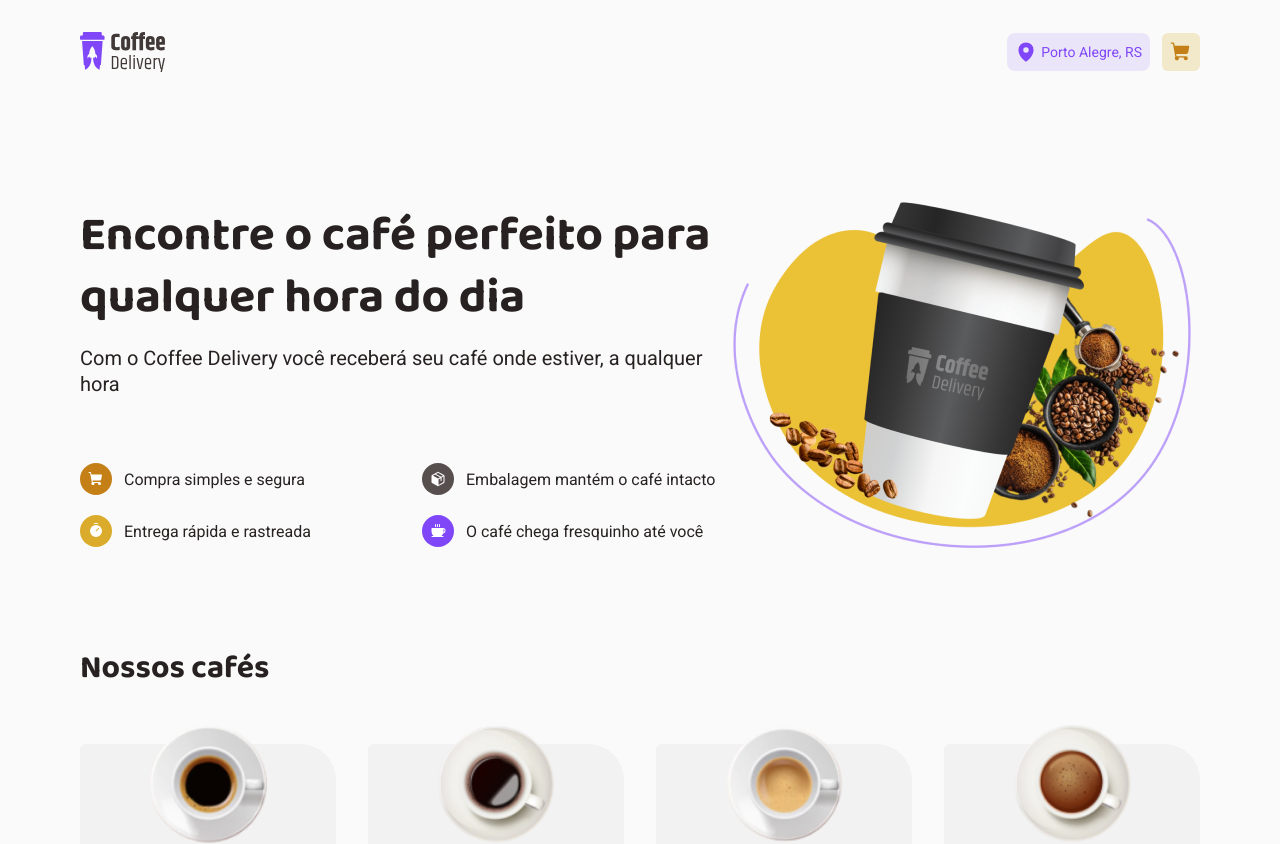
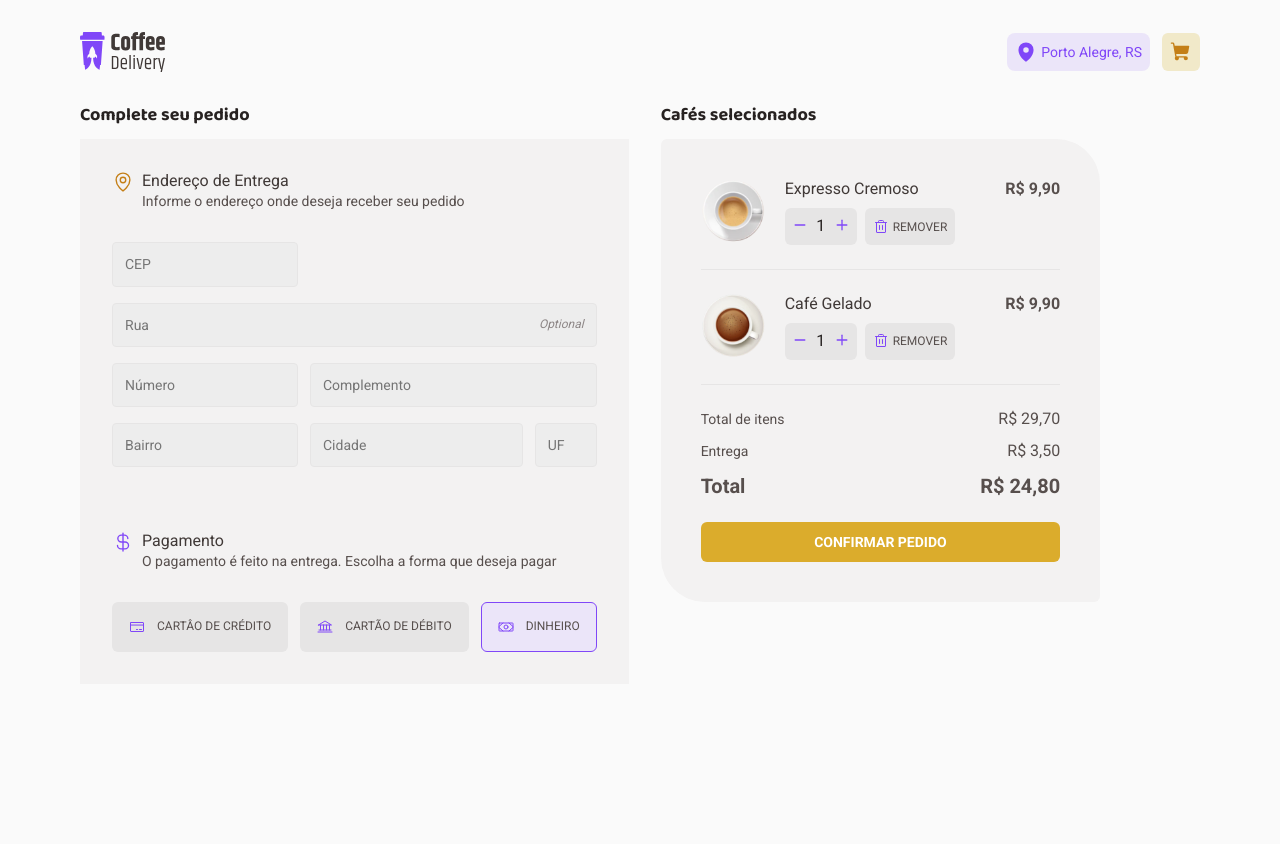
Before and after one commit to allan-verde/desafio02-trilha-reactjs, a React (Vite) app: page /checkout in a window 1280 px wide. Shown: the top 844 px of the page. Built offline with nearby package versions, Linux system fonts and the light colour scheme.

Commit message:
feat: added react-router-dom lib

```diff
--- a/package.json
+++ b/package.json
@@ -13,6 +13,7 @@
     "phosphor-react": "^1.4.1",
     "react": "^18.2.0",
     "react-dom": "^18.2.0",
+    "react-router-dom": "^6.15.0",
     "styled-components": "^6.0.7"
   },
   "devDependencies": {
--- a/src/App.tsx
+++ b/src/App.tsx
@@ -3,14 +3,16 @@
 import { defaultTheme } from './styles/themes/default'
 import { GlobalStyle } from './styles/global'
 
-import { Checkout } from './pages/Checkout'
-import { Home } from './pages/Home'
+import { BrowserRouter } from 'react-router-dom'
+import { Router } from './Router'
 
 export function App() {
   return (
-    <ThemeProvider theme={defaultTheme}>
-      <Home />
-      <GlobalStyle />
-    </ThemeProvider>
+    <BrowserRouter>
+      <ThemeProvider theme={defaultTheme}>
+        <Router />
+        <GlobalStyle />
+      </ThemeProvider>
+    </BrowserRouter>
   )
 }
--- /dev/null
+++ b/src/Router.tsx
@@ -0,0 +1,15 @@
+import { Route, Routes } from 'react-router-dom'
+import { Home } from './pages/Home'
+import { Checkout } from './pages/Checkout'
+import { DefaultLayout } from './layouts/DefaultLayout'
+
+export function Router() {
+  return (
+    <Routes>
+      <Route path="/" element={<DefaultLayout />}>
+        <Route path="/" element={<Home />} />
+        <Route path="/checkout" element={<Checkout />} />
+      </Route>
+    </Routes>
+  )
+}
--- a/src/components/Cart/index.tsx
+++ b/src/components/Cart/index.tsx
@@ -4,13 +4,14 @@
 
 interface CartProps {
   value?: number
+  onClick?: () => void
 }
 
-export function Cart({ value=0 }: CartProps) {
+export function Cart({ value=0, onClick }: CartProps) {
   const theme = useTheme()
 
   return (
-    <Container>
+    <Container onClick={onClick}>
 
       {value > 0 && (
         <div><span>{value}</span></div>
--- a/src/components/Header/index.tsx
+++ b/src/components/Header/index.tsx
@@ -1,3 +1,5 @@
+import { useNavigate } from 'react-router-dom'
+
 import { MapPin } from 'phosphor-react'
 import logoImg from '../../assets/logo.svg'
 
@@ -7,10 +9,19 @@
 
 export function Header() {
   const theme = useTheme()
+  const navigate = useNavigate()
+
+  function handleNavitationToCheckout() {
+    navigate('/checkout')
+  }
+
+  function handleNavigationGoHome() {
+    navigate('/')
+  }
 
   return (
     <Container>
-      <img src={logoImg} alt="" />
+      <img src={logoImg} alt="" onClick={handleNavigationGoHome} />
 
       <Actions>
         <Location>
@@ -18,7 +29,7 @@
           <p>Porto Alegre, RS</p>
         </Location>
 
-        <Cart value={0} />
+        <Cart value={0} onClick={handleNavitationToCheckout} />
       </Actions>
     </Container>
   )
--- a/src/components/Header/styles.ts
+++ b/src/components/Header/styles.ts
@@ -14,6 +14,10 @@
   top: 0;
 
   background-color: ${({ theme }) => theme['gray-900']};
+
+  img {
+    cursor: pointer;
+  }
 `
 
 export const Actions = styled.div`
--- /dev/null
+++ b/src/layouts/DefaultLayout/index.tsx
@@ -0,0 +1,12 @@
+import { Outlet } from 'react-router-dom'
+import { Header } from '../../components/Header'
+import { LayoutContainer } from './styles'
+
+export function DefaultLayout() {
+  return (
+    <LayoutContainer>
+      <Header />
+      <Outlet />
+    </LayoutContainer>
+  )
+}
--- /dev/null
+++ b/src/layouts/DefaultLayout/styles.ts
@@ -0,0 +1,9 @@
+import { styled } from "styled-components";
+
+export const LayoutContainer = styled.div`
+  max-width: 70rem;
+  min-height: 100vh;
+  margin: 0 auto 9rem;
+  display: flex;
+  flex-direction: column;
+`;
--- a/src/pages/Checkout/index.tsx
+++ b/src/pages/Checkout/index.tsx
@@ -1,5 +1,4 @@
 import { Bank, CreditCard, CurrencyDollar, MapPin, Money, Trash } from 'phosphor-react'
-import { Header } from '../../components/Header'
 import { Cart, Container, Content, Form, Info, Payment, PaymentMethod, Prices } from './styles'
 import { useTheme } from 'styled-components'
 import { coffeeList } from '../../utils/listCoffe'
@@ -14,8 +13,6 @@
 
   return (
     <Container>
-      <Header />
-
       <Content>
         <Payment>
           <h1>Complete seu pedido</h1>
--- a/src/pages/Checkout/styles.ts
+++ b/src/pages/Checkout/styles.ts
@@ -2,14 +2,10 @@
 
 export const Container = styled.div`
   flex: 1;
-
   display: flex;
   flex-direction: column;
   align-items: center;
   justify-content: flex-start;
-
-  max-width: 1120px;
-  margin: 0 auto 9rem;
 `
 
 export const Content = styled.div`
--- a/src/pages/Home/index.tsx
+++ b/src/pages/Home/index.tsx
@@ -1,4 +1,3 @@
-import { Header } from '../../components/Header'
 import { CoffeeList, Container, Intro } from './styles'
 
 import coffeeImg from '../../assets/coffee.png'
@@ -12,8 +11,6 @@
 
   return (
     <Container>
-      <Header />
-
       <Intro>
         <div>
           <div className="title">
--- a/src/pages/Home/styles.ts
+++ b/src/pages/Home/styles.ts
@@ -2,14 +2,10 @@
 
 export const Container = styled.div`
   flex: 1;
-
   display: flex;
   flex-direction: column;
   align-items: center;
   justify-content: flex-start;
-
-  max-width: 1120px;
-  margin: 0 auto 9rem;
 `
 
 export const Intro = styled.div`
```
Also changed, not shown: 1 other file (tests, documents, lock files or other folders).
